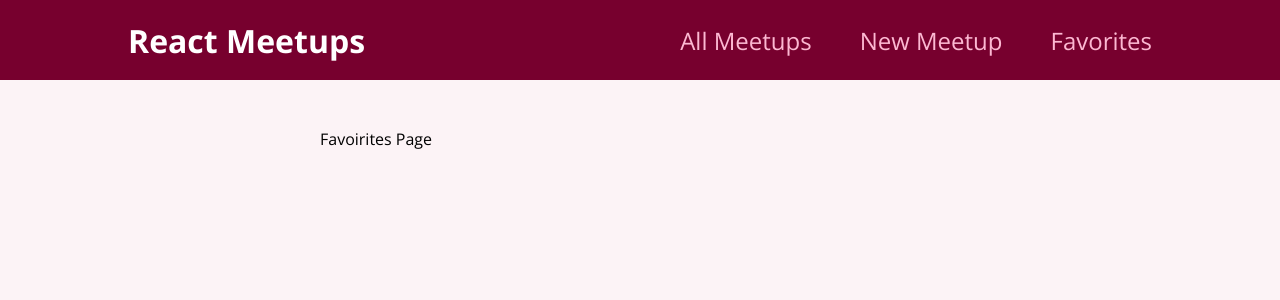
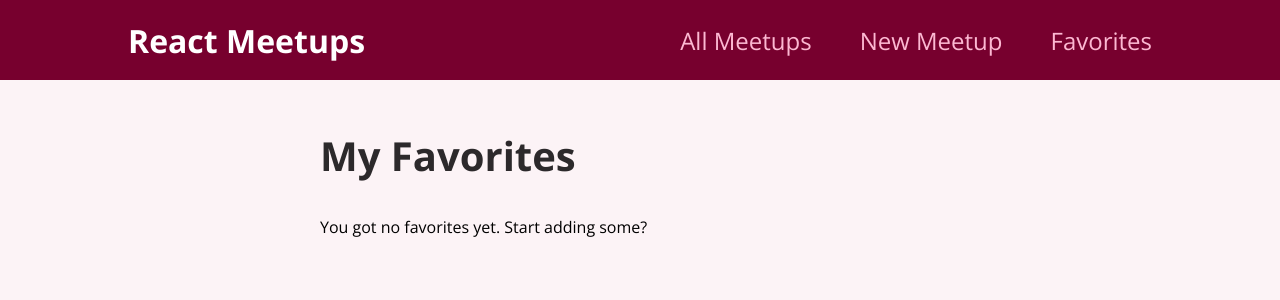
Before and after one commit to KostaLaz/react-meetup-app, a React (Create React App) app: page /favorites in a window 1280 px wide. Shown: the top 300 px of the page. Built offline with nearby package versions, Linux system fonts and the light colour scheme.

Commit message:
display favorites on favorites page

```diff
--- a/src/pages/FavoritesPage.js
+++ b/src/pages/FavoritesPage.js
@@ -1,10 +1,25 @@
 import React from 'react'
+import { useContext } from 'react';
+import FavoritesContext from '../store/favorites-context'
+import MeetupList from '../components/meetups/MeetupList';
 
 function FavoritesPage() {
+
+    const favoritesContext = useContext(FavoritesContext);
+
+    let content;
+
+    if (favoritesContext.totalFavorites === 0) {
+        content = <p>You got no favorites yet. Start adding some?</p>
+    } else {
+        <MeetupList meetups={favoritesContext.favorites} />
+    }
+
     return (
-        <div>
-            Favoirites Page
-        </div>
+        <section>
+            <h1>My Favorites</h1>
+            {content}
+        </section>
     )
 }
 
```
